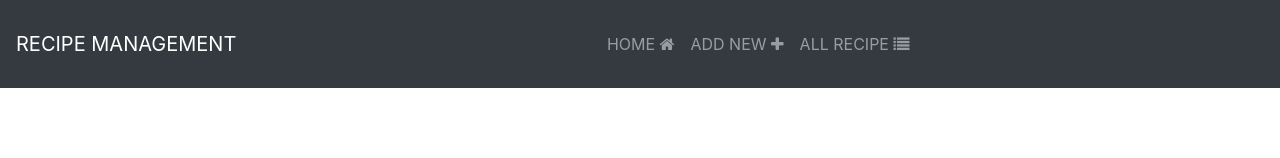
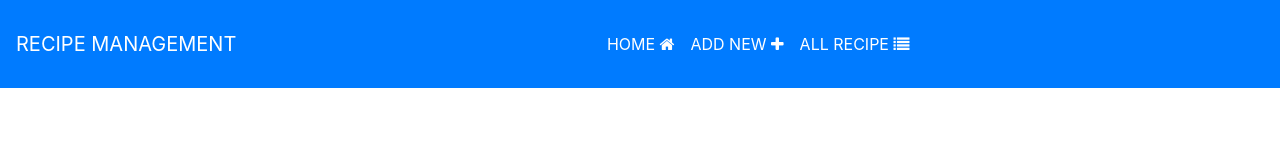
Before and after one commit to shivam-1998/angular-training, an Angular app: page / in a window 1280 px wide. Shown: the top 158 px of the page. Built offline with nearby package versions, Linux system fonts and the light colour scheme.

Commit message:
[fix] navbar color change

```diff
--- a/src/app/app.component.html
+++ b/src/app/app.component.html
@@ -7,8 +7,8 @@
   <link href="https://maxcdn.bootstrapcdn.com/font-awesome/4.7.0/css/font-awesome.min.css" rel="stylesheet">
 </head>
 <body>
-  <nav class="navbar navbar-dark bg-dark navbar-expand-md py-4 fixed-top scrolled">
-    <a class="navbar-brand" routerLink="/home">RECIPE MANAGEMENT</a>
+  <nav class="navbar navbar-light bg-primary text-white navbar-expand-md py-4 fixed-top scrolled">
+    <a class="navbar-brand text-white" routerLink="/home">RECIPE MANAGEMENT</a>
     <button class="navbar-toggler" type="button" (click)="toggleNavbar()" data-toggle="collapse"
       data-target="#navbarTogglerDemo01" aria-controls="navbarTogglerDemo01" aria-expanded="false"
       aria-label="Toggle navigation">
@@ -17,18 +17,18 @@
     <div class="collapse navbar-collapse justify-content-center" id="navbarTogglerDemo01" [ngClass]="{ 'show': navbarOpen }">
       <ul class="navbar-nav ml-auto">
         <li class="nav-item">
-          <a class="nav-link" routerLink="/home">HOME <i class="fa fa-home"></i></a>
+          <a class="nav-link text-white" routerLink="/home">HOME <i class="fa fa-home"></i></a>
         </li>
         <li class="nav-item">
-          <a class="nav-link" routerLink="/add-new">ADD NEW <i class="fa fa-plus" aria-hidden="true"></i></a>
+          <a class="nav-link text-white" routerLink="/add-new">ADD NEW <i class="fa fa-plus" aria-hidden="true"></i></a>
         </li>
         <li class="nav-item">
-          <a class="nav-link" routerLink="/recipes">ALL RECIPE <i class="fa fa-list" aria-hidden="true"></i></a>
+          <a class="nav-link text-white" routerLink="/recipes">ALL RECIPE <i class="fa fa-list" aria-hidden="true"></i></a>
         </li>
       </ul>
       <ul class="navbar-nav ml-auto">
         <li class="nav-item" *ngIf="auth.isAuthenticated()">
-          <a class="nav-link" routerLink="/home" (click)="logout()">Log Out <i class="fa fa-sign-out" aria-hidden="true"></i></a>
+          <a class="nav-link text-white" routerLink="/home" (click)="logout()">Log Out <i class="fa fa-sign-out" aria-hidden="true"></i></a>
         </li>
       </ul>
     </div>
```
